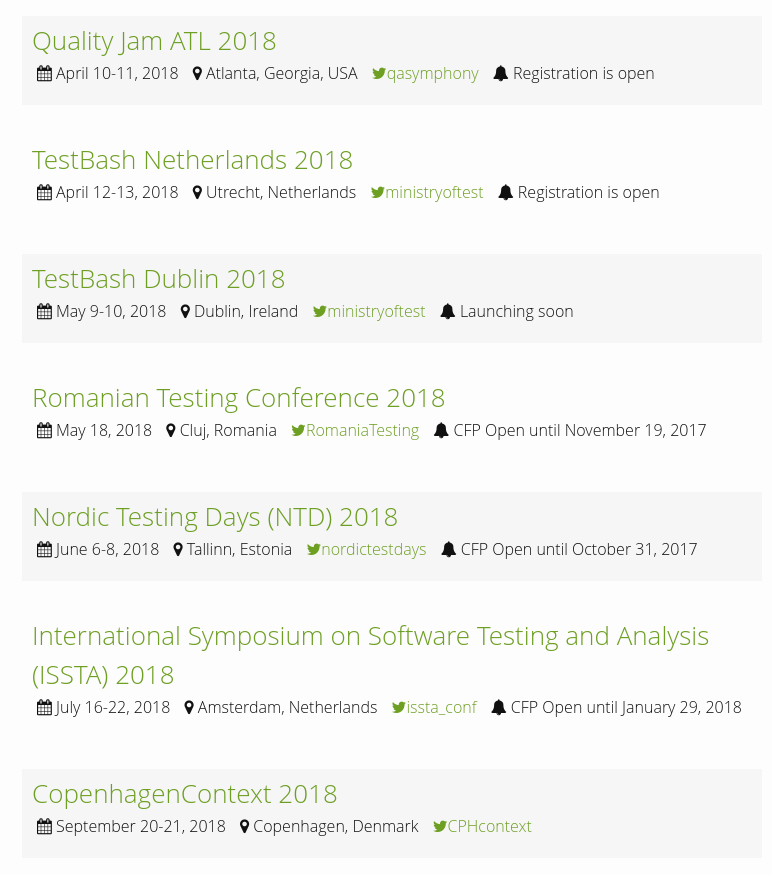
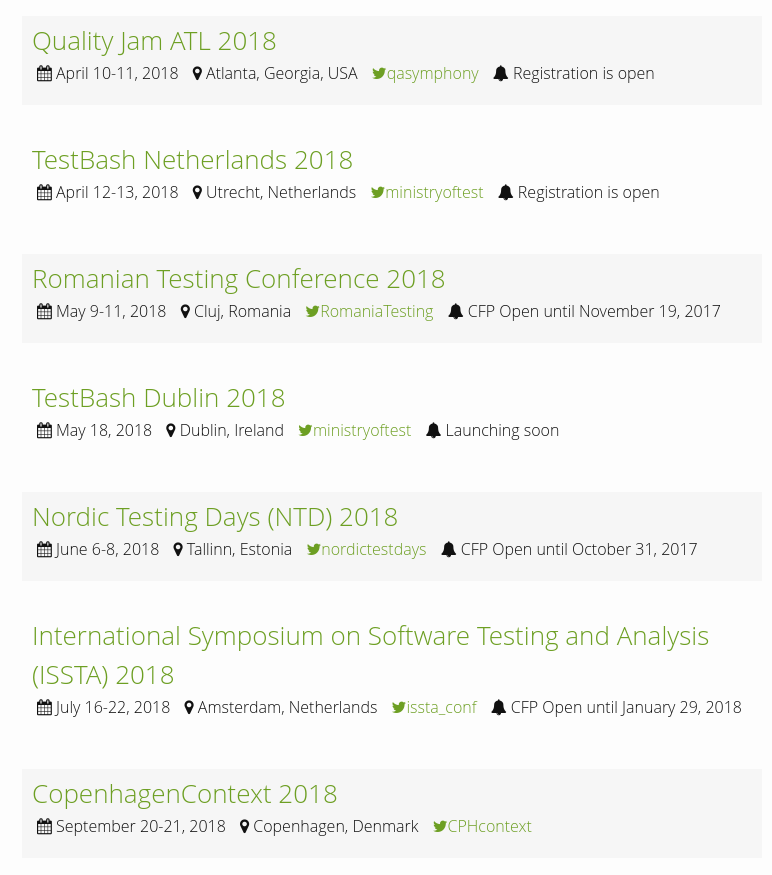
Before and after one commit to TestingConferences/testingconferences.github.io, a Jekyll site: the page built from index.html, in a window 1280 px wide and 900 px high, scrolled down 2234 px. Shown: the top 875 px of the window, without its empty margins (248-1020 px from the left). Built offline with Jekyll 4.4.1, drawn with Linux system fonts in a browser that asks for light colours.

Commit message:
Finally!
Blah, shouldn't do this when tired!
Added RTC 2018

```diff
--- a/_data/current.yml
+++ b/_data/current.yml
@@ -130,19 +130,19 @@
   twitter: ministryoftest
   status: Registration is open
 
+- name: Romanian Testing Conference 2018
+  location: Cluj, Romania
+  dates: "May 9-11, 2018"
+  url: https://www.romaniatesting.ro/
+  twitter: RomaniaTesting
+  status: CFP Open until November 19, 2017
+
 - name: TestBash Dublin 2018
   location: Dublin, Ireland
-  dates: "May 9-10, 2018"
+  dates: "May 18, 2018"
   url: https://dojo.ministryoftesting.com/events/testbash-dublin-2018
   twitter: ministryoftest
   status: Launching soon
-
-- name: Romanian Testing Conference 2018
-  location: Cluj, Romania
-  dates: "May 18, 2018"
-  url: https://www.romaniatesting.ro/call-papers-rtc2018/
-  twitter: RomaniaTesting
-  status: CFP Open until November 19, 2017
 
 - name: Nordic Testing Days (NTD) 2018
   location: Tallinn, Estonia
```
